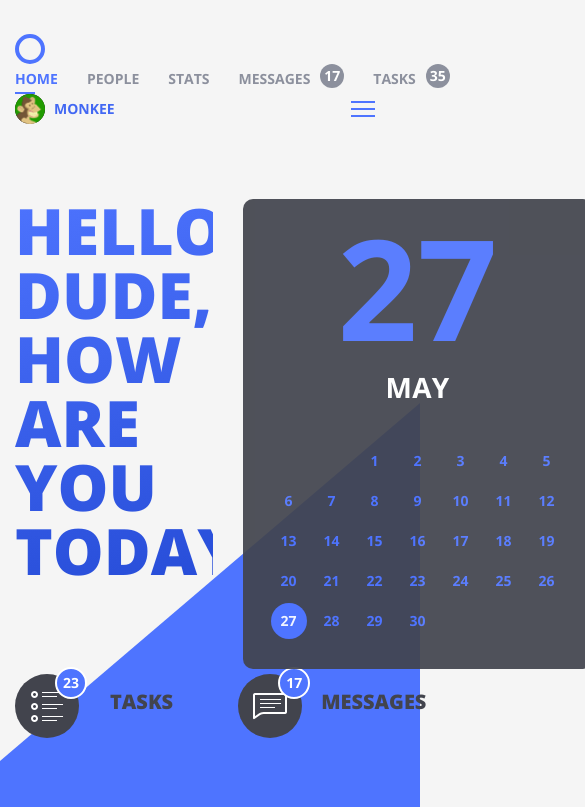
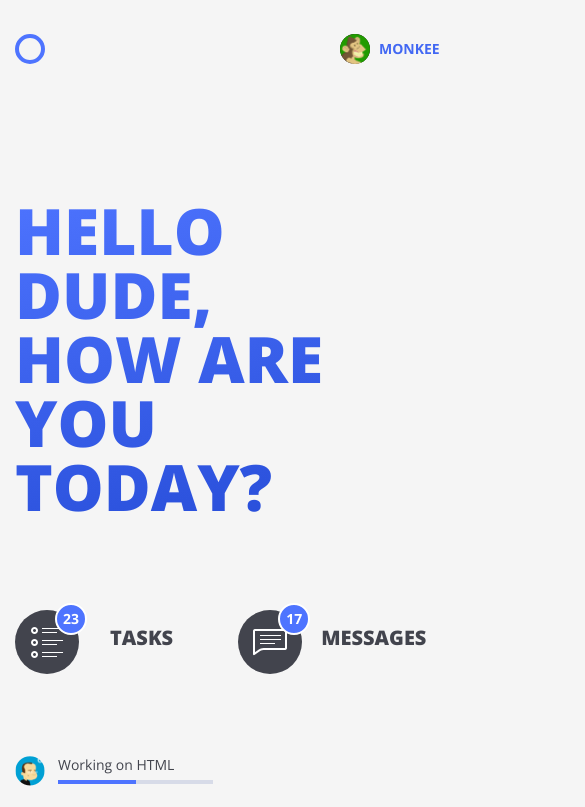
Before and after one commit to Maciejf85/twoheads_test, a website: page index.html in a window 390 px wide. Shown: the top 807 px of the page, 585 px wide, since content can reach past the window. Drawn offline with nearby package versions, Linux system fonts and the light colour scheme.

Commit message:
added some js

```diff
--- a/gulpfile.js
+++ b/gulpfile.js
@@ -41,4 +41,5 @@ exports.serve = function() {
 
     watch('scss/**/*.scss', { ignoreInitial: false }, series(scss, reload));
     watch('./index.html', { ignoreInitial: false }, series(reload));
+    watch('./js/*.js', { ignoreInitial: false }, series(reload));
 }
--- a/index.html
+++ b/index.html
@@ -16,10 +16,10 @@
     <div class="container">
       <nav class="nav">
       <div class="row">
-            <div class="col-lg-1">
+            <div class="col-1">
               <div class="nav__logo"></div>
             </div>
-            <div class="col-lg-9">
+            <div class="col-9">
               <ul class="nav__list">
                 <li><a href="#" class="active">home</a></li>
                 <li><a href="#">people</a></li>
@@ -34,7 +34,7 @@
                 </li>
               </ul>
             </div>
-            <div class="col-lg-2">
+            <div class="col-2">
               <div class="nav__menu">
                 <div class="user-container">
                   <div class="avatar">
@@ -55,7 +55,7 @@
 
           <main class='main'>
             <div class="row">
-              <div class="col-7">
+              <div class="col-sm-12 col-lg-7">
                 <section class="main__section-left">
                   <h1 class="main__section-left-header">hello dude, how are you today?</h1>
 
@@ -108,7 +108,7 @@
                 <!-- / left section -->
 
               </div>
-              <div class="col-5">
+              <div class="col-md-12 col-lg-5">
                 <section class="main__section-right">
                   <div class="calendar">
                     <div class="calendar__currentDate">27</div>
--- a/js/main.js
+++ b/js/main.js
@@ -0,0 +1,7 @@
+const menuElements = document.querySelectorAll('.nav__list > li > a');
+const clearClasses = () => menuElements.forEach(e => e.classList.remove('active'));
+
+menuElements.forEach(el => el.addEventListener('click', e => {
+    clearClasses();
+    e.target.classList.add('active')
+}))
--- a/scss/00-settings/_gird-vars.scss
+++ b/scss/00-settings/_gird-vars.scss
@@ -23,8 +23,8 @@ $grid-container-xl: 1140px;
 $min-sm: 576px;
 $min-md: 768px;
 $min-lg: 992px;
+$min-xl: 1200px;
 // $min-xl: 1280px;
-$min-xl: 1200px;
 
 $max-xs: 575px;
 $max-sm: 767px;
--- a/scss/main.scss
+++ b/scss/main.scss
@@ -6,7 +6,8 @@ body {
   background-color: #f5f5f5;
 }
 .container {
-  min-height: 849px;
+  min-height: calc(849px - 34px);
+  // min-height: calc(100vh - 34px);
   position: relative;
 }
 .nav {
@@ -22,12 +23,15 @@ body {
     border-radius: 50%;
   }
   &__list {
-    display: flex;
+    display: none;
     text-transform: uppercase;
     font-size: 14px;
     font-weight: bold;
     color: #8c909d;
 
+    @media only screen and (min-width: #{$min-md}) {
+      display: flex;
+    }
     li {
       display: inline-flex;
       margin-right: 29px;
@@ -44,7 +48,7 @@ body {
         color: white;
       }
 
-      .active {
+      a.active {
         position: relative;
         color: #4e74ff;
 
@@ -58,6 +62,9 @@ body {
           border: 1px solid #4e74ff;
         }
       }
+    }
+    a:hover {
+      color: #4e74ff;
     }
   }
 
```
Also changed, not shown: css/main.css, 1 other file.
